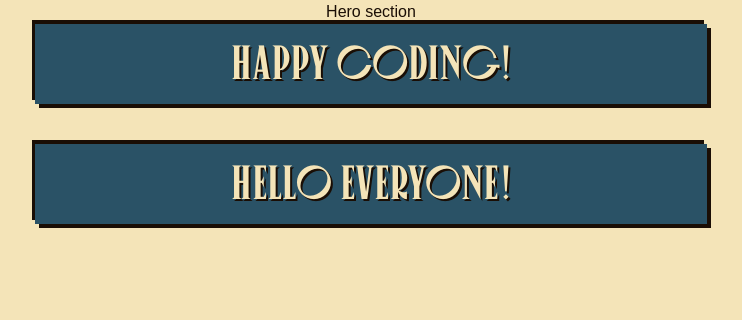
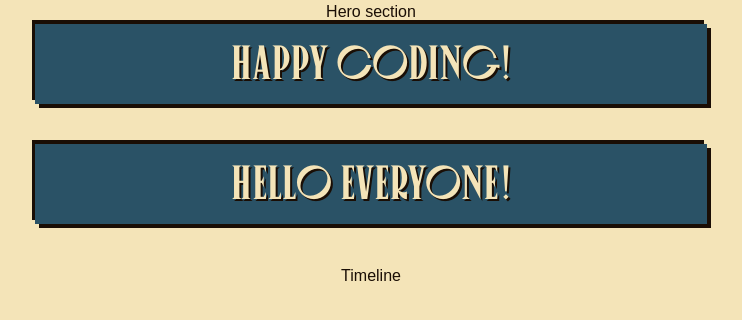
Before and after one commit to Webwiznitr/bug-free-sniffle, a Next.js app: page / in a window 1280 px wide. Shown: the top 320 px of the page, without its empty margins (269-1011 px from the left). Built offline with nearby package versions, Linux system fonts and the light colour scheme.

Commit message:
feat: added timeline

```diff
--- a/src/app/page.tsx
+++ b/src/app/page.tsx
@@ -1,4 +1,5 @@
 import Hero from '@/components/Hero';
+import Timeline from '@/components/Timeline';
 export default function Home() {
   return (
     <div className="flex h-screen flex-col items-center">
@@ -9,6 +10,7 @@ export default function Home() {
       <div className="font-canopee bg-secondary text-background text-shadow hack-shadow mx-auto my-10 w-2xl py-4 text-center text-5xl">
         hello everyone!
       </div>
+      <Timeline />
     </div>
   );
 }
--- /dev/null
+++ b/src/components/Timeline.tsx
@@ -0,0 +1,7 @@
+import React from 'react';
+
+function Timeline() {
+  return <div>Timeline</div>;
+}
+
+export default Timeline;
```
